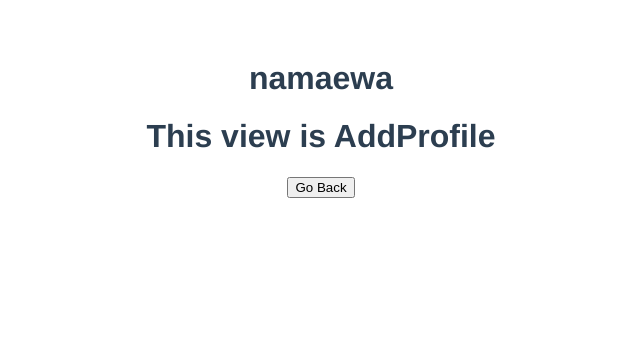
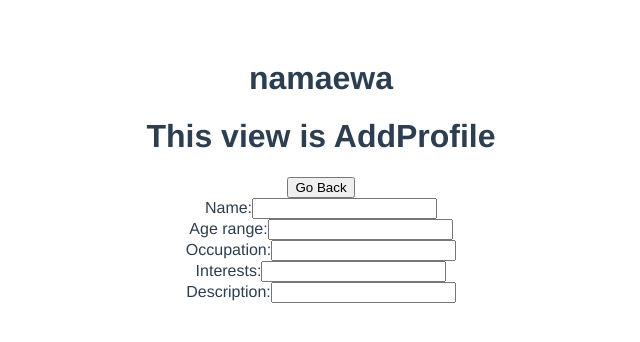
Before and after one commit to tlightk/clay-solo-mvp, a Vue app: page / in a window 1280 px wide. Both pictures are taken after a click on the button "Add New Profile". Shown: the top 342 px of the page, without its empty margins (319-959 px from the left). Built offline with nearby package versions, Linux system fonts and the light colour scheme.

Commit message:
installed mongoose and created text boxes from add profiles

```diff
--- a/package.json
+++ b/package.json
@@ -15,6 +15,7 @@
     "dotenv": "^8.2.0",
     "express": "^4.17.1",
     "mongodb": "^3.6.2",
+    "mongoose": "^5.10.11",
     "vue": "^2.6.11"
   },
   "devDependencies": {
--- a/src/components/AddProfile.vue
+++ b/src/components/AddProfile.vue
@@ -1,18 +1,34 @@
 <template>
-  <div class="addProfile">
-      <h1>This view is AddProfile</h1>
-      <input type="button" id="goBackButton" v-on:click="$emit('go-home')"
-      value="Go Back" />
+  <div id="addProfile">
+    <h1>This view is AddProfile</h1>
+    <input
+      type="button"
+      id="goBackButton"
+      v-on:click="$emit('go-home')"
+      value="Go Back"
+    />
+    <div id="insertInfoBox">
+      <form>
+        <label for="name">Name:</label>
+        <input type="text" id="nameInput" name="name"><br>
+        <label for="age">Age range:</label>
+        <input type="text" id="ageInput" name="age"><br>
+        <label for="occupation">Occupation:</label>
+        <input type="text" id="occupationInput" name="occupation"><br>
+        <label for="interests">Interests:</label>
+        <input type="text" id="interestsinput" name="interests"><br>
+        <label for="description">Description:</label>
+        <input type="text" id="descriptionInput" name="description"><br>
+      </form>
+    </div>
   </div>
 </template>
 
 <script>
-
 export default {
-    name: 'AddProfile',
-}
+  name: "AddProfile",
+};
 </script>
 
 <style>
-
 </style>
```
Also changed, not shown: app.js (+10 -7 lines), 2 other files (tests, documents, lock files or other folders).
